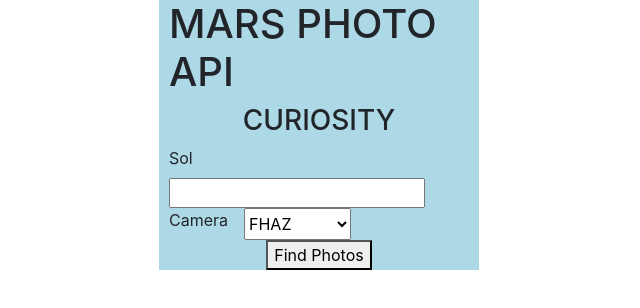
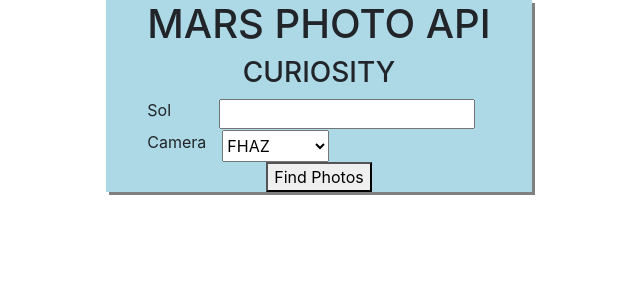
Before and after one commit to GreatDeveloper66/mars-photo-api, a React (Create React App) app in the folder frontend/: page /Mars in a window 1280 px wide. Shown: the top 308 px of the page, without its empty margins (321-961 px from the left). Built offline with nearby package versions, Linux system fonts and the light colour scheme.

Commit message:
Add box shadow and light blue styling

```diff
--- a/frontend/src/Components/Mars.js
+++ b/frontend/src/Components/Mars.js
@@ -6,16 +6,20 @@ export default function Mars() {
     const [ sol, setSol ] = useState(0)
     const handleChange = event => setCamera(event.target.value)
     const handleIncDec = event => setSol(event.target.value)
-    const handleSubmit = () => {
+    const handleSubmit = event => {
+        event.preventDefault()
         console.log('camera', camera)
         console.log('sol', sol)
     }
-
+    const colStyle={
+        backgroundColor: 'lightblue',
+        boxShadow: '3px 3px grey'
+    }
     return(
         <Container fluid>
             <Row className="d-flex justify-content-center">
-              <Col xs={12} sm={4} lg={3} className="d-flex justify-content-center" style={{backgroundColor: 'lightblue'}}>
-              <Form>
+              <Col xs={12} sm={4} className="d-flex justify-content-center" style={colStyle}>
+              <Form onSubmit={handleSubmit}>
                 <Form.Row className="d-flex justify-content-center align-items-center">
                     <h1>MARS PHOTO API</h1>
                 </Form.Row>
@@ -41,7 +45,7 @@ export default function Mars() {
                 </select>
             </Form.Row>
             <Form.Row className="d-flex justify-content-center align-items-center">
-                <button type="submit" onSubmit={handleSubmit}>Find Photos</button>
+                <button type="submit">Find Photos</button>
             </Form.Row>
         </Form>
     </Col>
```
